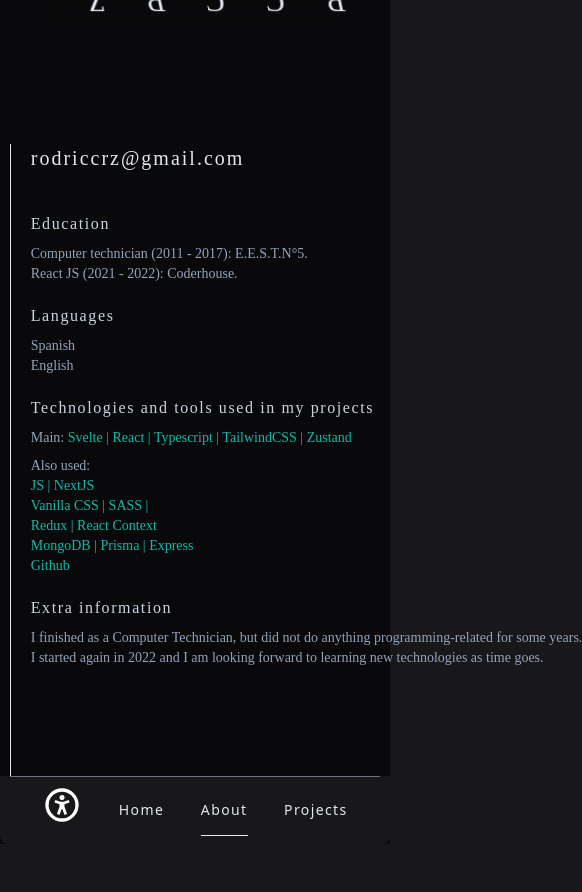
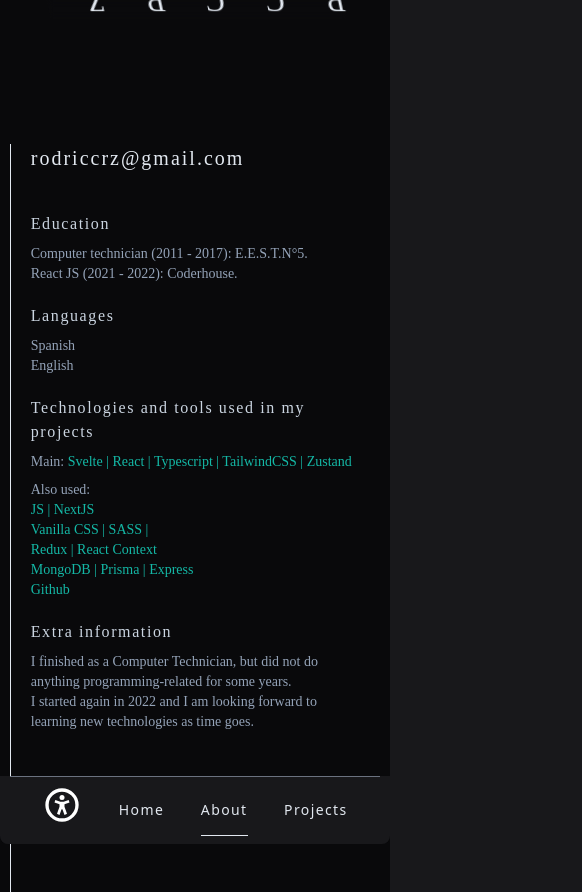
Before and after one commit to Rodrj1/portfoliosv, a SvelteKit app: page /about in a window 390 px wide. Shown: the whole page, 582 px wide, since content can reach past the window. Before the commit the page ends 844 px from the top, so only its background shows below. Built offline with nearby package versions, Linux system fonts and the light colour scheme.

Commit message:
About page finally fixed

```diff
--- a/src/routes/about/+page.svelte
+++ b/src/routes/about/+page.svelte
@@ -24,7 +24,7 @@
 			ABOUT.md
 		</h1>
 
-		<div class="flex flex-col gap-10 items-center w-max sm:w-[40%] m-auto">
+		<div class="flex flex-col gap-10 items-center w-full sm:w-[40%] m-auto">
 			<h2
 				class="h-auto text-xl sm:text-2xl md:text-3xl lg:text-4xl w-full text-left text-slate-200"
 			>
```
